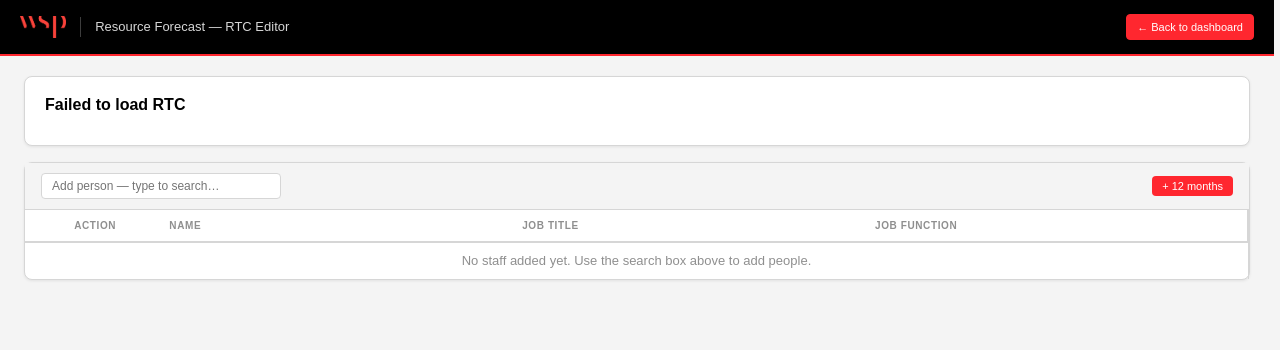
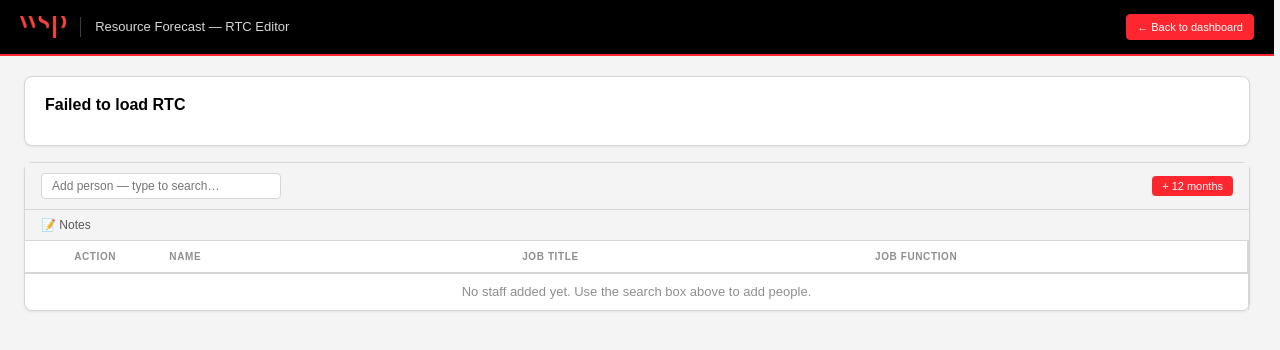
Before and after one commit to chempsall/new-ctc-system, a Flask app: page /rtc/1 in a window 1280 px wide. Shown: the top 350 px of the page. Run offline with Flask 3, Linux system fonts and the light colour scheme; data comes from the database, SQL or seed files in the repository; data that the repository does not hold is empty; parts of the project's set-up code (start-up, migrations or seed data) failed here and were passed over.

Commit message:
Fixed formatting issues

```diff
--- a/app.py
+++ b/app.py
@@ -747,7 +747,7 @@ def api_update_rtc(rtc_id):
 
     # Update scalar fields if provided
     updates = {}
-    for field in ["start_date", "department"]:
+    for field in ["start_date", "department", "notes"]:
         if field in data:
             updates[field] = data[field]
 
--- a/database.py
+++ b/database.py
@@ -176,7 +176,8 @@ def initialise_database():
             last_opened     TEXT,
             is_archived     INTEGER NOT NULL DEFAULT 0,
             auto_linked     INTEGER NOT NULL DEFAULT 0,
-            source_file     TEXT
+            source_file     TEXT,
+            notes           TEXT
         )
     """)
 
--- a/static/js/rtc.js
+++ b/static/js/rtc.js
@@ -44,6 +44,7 @@ document.addEventListener('DOMContentLoaded', async () => {
   fetch(`/api/rtcs/${RTC_ID}/opened`, { method: 'POST' }); // fire and forget
   renderHeader();
   renderGrid();
+  renderNotes();
   setTimeout(scrollToCurrentMonth, 200);
   checkHorizon();
   wireEvents();
@@ -835,6 +836,46 @@ async function extendRtc() {
   btn.textContent = "+ 12 months";
 }
 
+// ── Notes ──────────────────────────────────────────────────────────────────
+
+function renderNotes() {
+  const input = document.getElementById("rtc-notes-input");
+  const indicator = document.getElementById("rtc-notes-indicator");
+  if (!input) return;
+  const notes = state.rtc?.notes || "";
+  input.value = notes;
+  indicator.textContent = notes ? "●" : "";
+  indicator.style.color = "var(--wsp-red)";
+}
+
+function toggleNotes() {
+  const body = document.getElementById("rtc-notes-body");
+  body.classList.toggle("hidden");
+  if (!body.classList.contains("hidden")) {
+    document.getElementById("rtc-notes-input").focus();
+  }
+}
+
+let _notesTimer = null;
+function onNotesChange() {
+  const notes = document.getElementById("rtc-notes-input").value;
+  const indicator = document.getElementById("rtc-notes-indicator");
+  indicator.textContent = notes ? "●" : "";
+  clearTimeout(_notesTimer);
+  _notesTimer = setTimeout(async () => {
+    setSaveStatus("saving");
+    try {
+      const r = await fetch(`/api/rtcs/${RTC_ID}`, {
+        method: "PATCH",
+        headers: { "Content-Type": "application/json" },
+        body: JSON.stringify({ notes }),
+      });
+      setSaveStatus(r.ok ? "saved" : "error");
+      if (r.ok && state.rtc) state.rtc.notes = notes;
+    } catch(e) { setSaveStatus("error"); }
+  }, 800);
+}
+
 // ── Wire events ───────────────────────────────────────────────────────────────
 
 function wireEvents() {
--- a/templates/rtc.html
+++ b/templates/rtc.html
@@ -114,6 +114,41 @@
       background: var(--amber-light); color: var(--amber-dark);
       border: 1px solid var(--amber);
     }
+
+    /* ── Notes ──────────────────────────────────────────────────────── */
+    .rtc-notes-bar {
+      border-bottom: 1px solid var(--border);
+      background: var(--surface-2);
+    }
+    .rtc-notes-toggle {
+      background: none;
+      border: none;
+      padding: 8px 16px;
+      font-size: 12px;
+      font-family: var(--font-body);
+      color: var(--text-secondary);
+      cursor: pointer;
+      width: 100%;
+      text-align: left;
+    }
+    .rtc-notes-toggle:hover { color: var(--text-primary); }
+    .rtc-notes-body {
+      padding: 8px 16px 12px;
+    }
+    .rtc-notes-input {
+      width: 100%;
+      box-sizing: border-box;
+      font-family: var(--font-body);
+      font-size: 12px;
+      padding: 8px 10px;
+      border: 1px solid var(--border);
+      border-radius: var(--radius-sm);
+      background: var(--surface);
+      color: var(--text-primary);
+      resize: vertical;
+      outline: none;
+    }
+    .rtc-notes-input:focus { border-color: var(--wsp-red); }
 
     /* ── Grid card ─────────────────────────────────────────────────── */
     .rtc-grid-card {
@@ -386,6 +421,19 @@
           + 12 months
         </button>
       </div>
+      <!-- Notes section -->
+      <div class="rtc-notes-bar" id="rtc-notes-bar">
+        <button class="rtc-notes-toggle" id="rtc-notes-toggle" onclick="toggleNotes()">
+          📝 Notes <span id="rtc-notes-indicator"></span>
+        </button>
+        <div class="rtc-notes-body hidden" id="rtc-notes-body">
+          <textarea class="rtc-notes-input" id="rtc-notes-input"
+                    placeholder="Add notes about this RTC…"
+                    rows="4"
+                    oninput="onNotesChange()"></textarea>
+        </div>
+      </div>
+
       <div class="rtc-grid-wrap">
         <table class="rtc-grid" id="rtc-grid">
           <thead id="grid-head"></thead>
```
Also changed, not shown: static/js/dashboard.js (+15 -10 lines).
